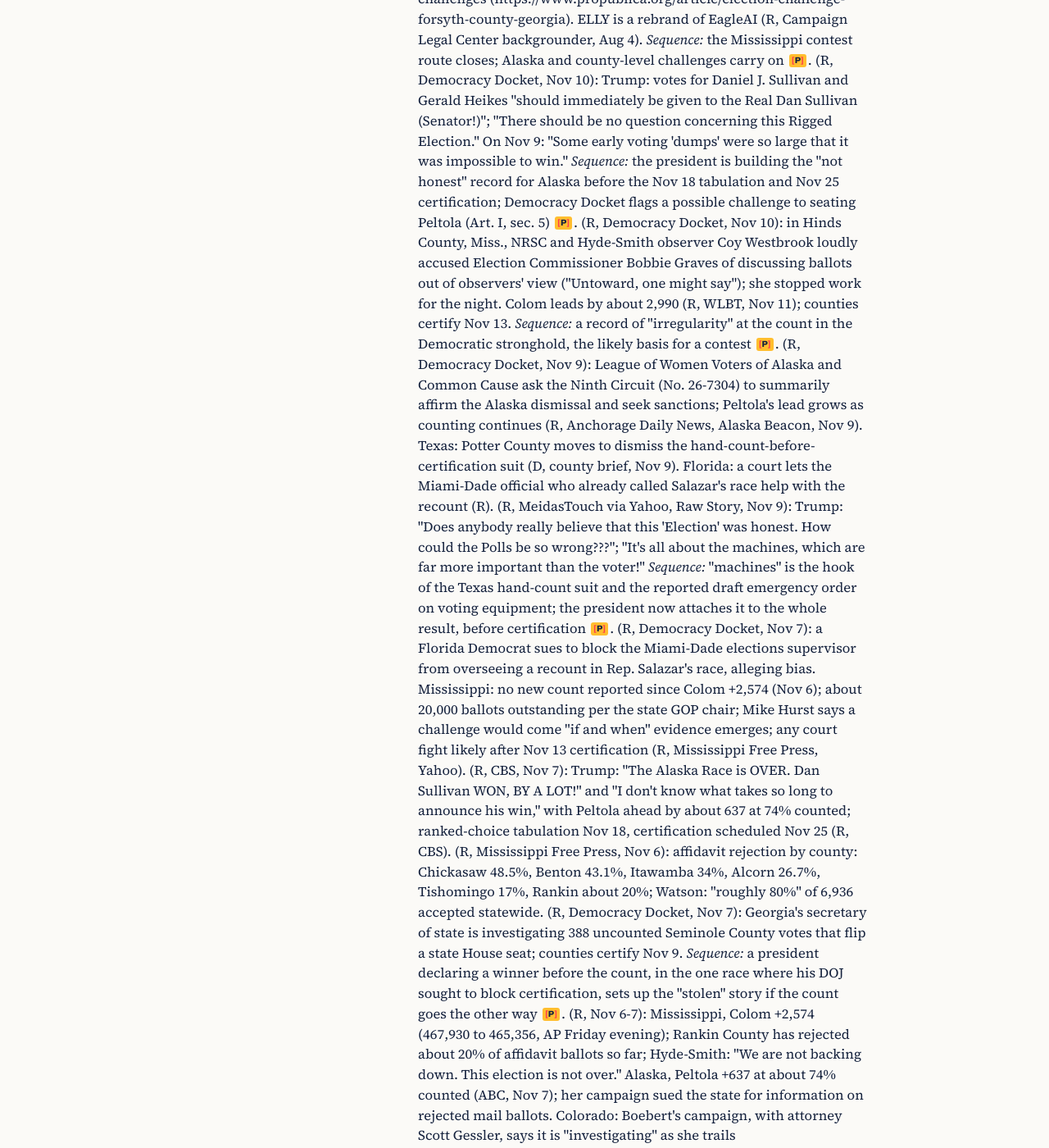
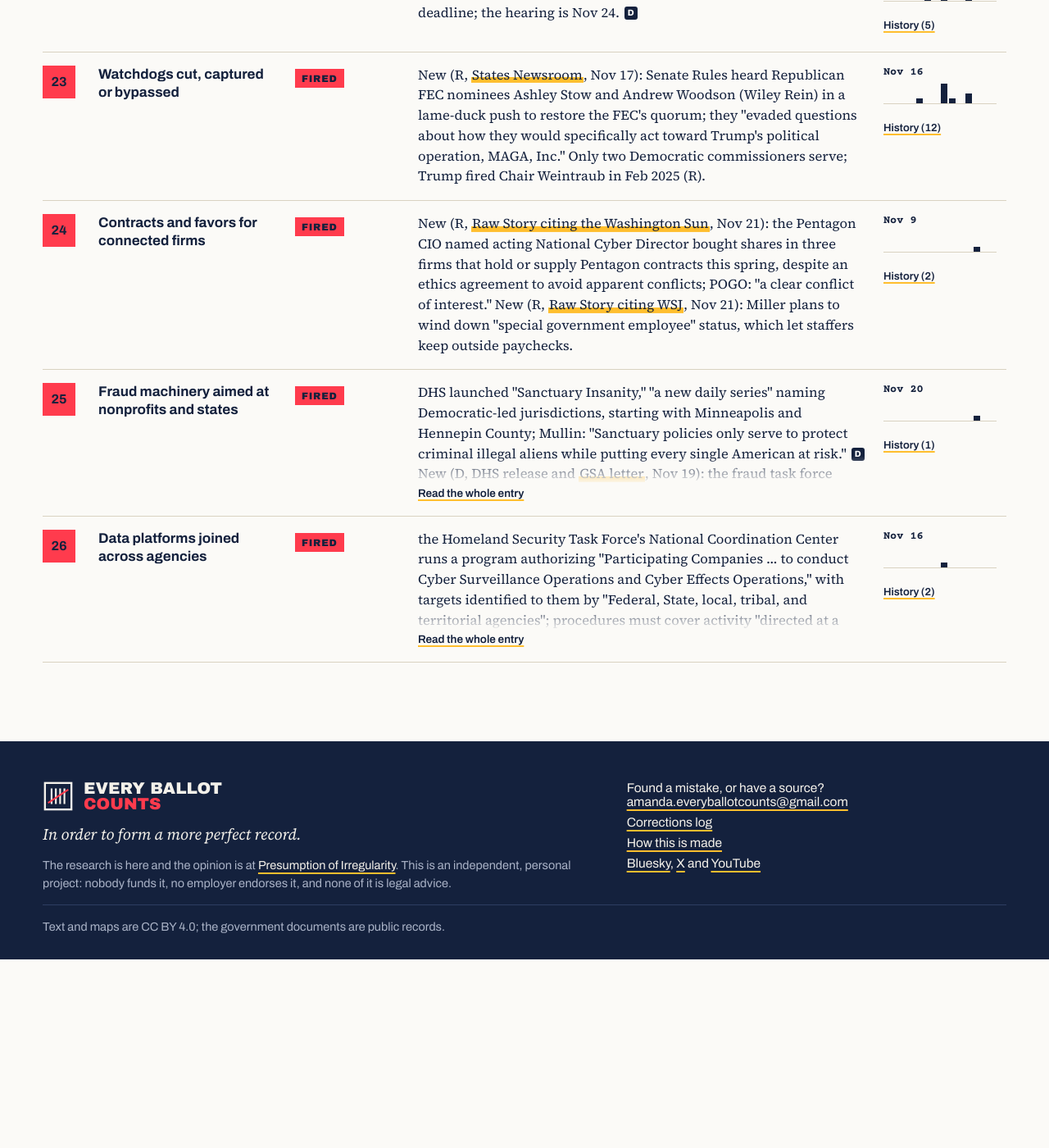
Before and after one commit to good-luck-with-that-ops/Every_Ballot_Counts_site, a Jekyll site: the page built from tripwires/index.html, in a window 1280 px wide and 1400 px high, scrolled down 5578 px. Shown: the whole window at 82% size. Built offline with Jekyll 4.4.1, drawn with Linux system fonts in a browser that asks for light colours; after the commit the page ends 6748 px from its top, so only the background shows below that; some of the changed text lies outside the part shown.

Commit message:
Board: long entries cut short with Open every row; drop the docket from the board; case-file post cards use the joint mark when a post has no card

```diff
--- a/assets/css/site.css
+++ b/assets/css/site.css
@@ -237,6 +237,13 @@ table.docket .tw{font:700 13.5px var(--mono);text-align:right}
 .hist li .sr{font:13.5px var(--sans);color:var(--ink-2);display:block;margin-top:2px}
 .hist .watch{margin:14px 0 0;font-size:15px}
 .brow[hidden]{display:none}
+.board-tools{display:flex;gap:14px;align-items:baseline;justify-content:flex-end;padding:10px 0 2px;font:600 14px var(--sans)}
+.board-tools[hidden]{display:none}
+.brow .new.clamp{max-height:8.8em;overflow:hidden;position:relative}
+.brow .new.clamp .more{position:absolute;left:0;right:0;bottom:0;padding:2.6em 0 0;text-align:left;border:0;cursor:pointer;color:var(--ink);font:600 13.5px/1.6 var(--sans);background:linear-gradient(to bottom,transparent,var(--paper) 62%)}
+.brow .new.clamp .more span{text-decoration:underline;text-decoration-color:var(--amber);text-decoration-thickness:2px;text-underline-offset:3px}
+.brow.open .new.clamp{max-height:none}
+.brow.open .new.clamp .more{display:none}
 @media (max-width:900px){
   .board-head{display:none}
   .brow{grid-template-columns:44px minmax(0,1fr);gap:8px 14px}
@@ -823,9 +830,7 @@ nav.main a.blog-chip:hover .bc{box-shadow:0 0 0 2px var(--amber)}
 .cf-posts li{margin:0;padding:0}
 .cf-post{display:grid;grid-template-columns:200px minmax(0,1fr);gap:18px;align-items:center;border:1.5px solid var(--ink);padding:12px;text-decoration:none;color:var(--ink)}
 .cf-post:hover{background:rgba(0,0,0,.03)}
-.cf-post>img,.cf-post-seal{width:100%;aspect-ratio:3/2;object-fit:contain;background:var(--navy);display:block}
-.cf-post-seal{background:var(--navy);display:flex;align-items:center;justify-content:center}
-.cf-post-seal img{width:44%;height:auto}
+.cf-post>img{width:100%;aspect-ratio:3/2;object-fit:contain;background:var(--navy);display:block}
 .cf-post-txt{display:flex;flex-direction:column;gap:4px;min-width:0}
 .cf-post-txt b{font:700 19px/1.3 var(--sans)}
 .cf-post-txt .sub{color:var(--ink-2);font:15px/1.45 var(--serif)}
--- a/assets/js/board.js
+++ b/assets/js/board.js
@@ -33,6 +33,25 @@
     b.setAttribute('data-label', b.textContent);
     b.addEventListener('click', function () { var row = b.closest('.brow'); openRow(row, !row.classList.contains('open')); });
   });
+  // Long newest entries are cut to a few lines (Amanda, Nov 22, 2026); a row opens whole, one at a time or all at once.
+  rows.forEach(function (row) {
+    var nw = row.querySelector('.new'); if (!nw || nw.scrollHeight < 210) return;
+    nw.classList.add('clamp');
+    var more = document.createElement('button'); more.type = 'button'; more.className = 'more';
+    more.innerHTML = '<span>Read the whole entry</span>';
+    more.addEventListener('click', function () { openRow(row, true); });
+    nw.appendChild(more);
+  });
+  var tools = document.querySelector('.board-tools'), all = document.getElementById('open-all');
+  if (tools && all) {
+    tools.hidden = false;
+    all.addEventListener('click', function () {
+      var open = all.getAttribute('aria-pressed') !== 'true';
+      rows.forEach(function (row) { if (!row.hidden) openRow(row, open); });
+      all.setAttribute('aria-pressed', open ? 'true' : 'false');
+      all.textContent = open ? 'Close every row' : 'Open every row';
+    });
+  }
   if (location.hash && /^#row-\d+$/.test(location.hash)) {
     var row = document.querySelector(location.hash); if (row) openRow(row, true);
   }
--- a/tripwires/index.html
+++ b/tripwires/index.html
@@ -61,6 +61,7 @@ description: The signals on the trail of activity being used to undermine democr
 
   <section class="section" aria-labelledby="board-h" id="board" data-checked="{{ b.monitor_checked | date: '%Y-%m-%d' }}">
     <h2 id="board-h" class="vh">The board</h2>
+    <div class="board-tools" hidden><span class="label">Long entries are cut short.</span> <button type="button" class="linkish" id="open-all" aria-pressed="false">Open every row</button></div>
     <div class="board-head" aria-hidden="true"><span>No.</span><span>Tripwire</span><span>Status</span><span>Newest entry</span><span id="spark-h">Changed</span></div>
     {%- for r in b.rows %}
     <article class="brow" id="row-{{ r.num }}" data-routes="{{ r.routes | join: ' ' }}">
@@ -90,15 +91,5 @@ description: The signals on the trail of activity being used to undermine democr
     {%- endfor %}
   </section>
 
-  <div style="margin-top:56px;max-width:760px">
-    <section>
-      <h2>Next on the docket</h2>
-      <ul class="nextlist">
-        {%- for d in b.docket %}
-        <li><span class="d">{{ d.label }}</span><span>{{ d.text }}</span></li>
-        {%- endfor %}
-      </ul>
-    </section>
-  </div>
 </div>
 <script src="{{ '/assets/js/board.js' | relative_url }}" defer></script>
```
Also changed, not shown: _includes/cf_posts.html (+4 -3 lines), assets/img/ebc_poi_mark_banner_1500x500.png (added), assets/img/poi/posts/cover_chutkan-paperwork_800x600.jpeg (added), assets/img/poi/posts/titlecard_bsruss-part1_1200x800.png (added), assets/img/poi/posts/titlecard_bsruss-part2_1200x800.png (added), assets/img/poi/posts/titlecard_relaunch_1200x800.png (added).
